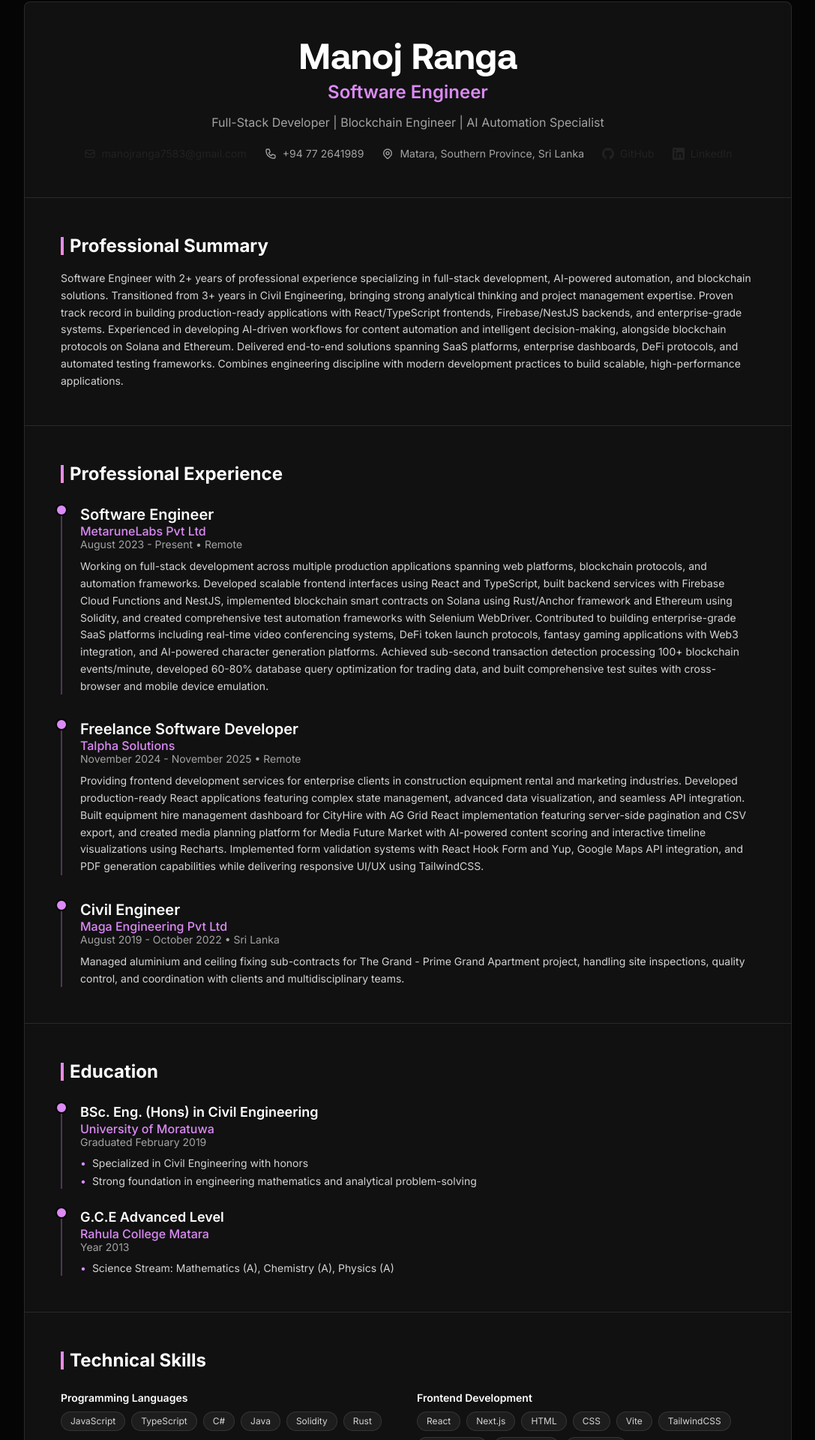
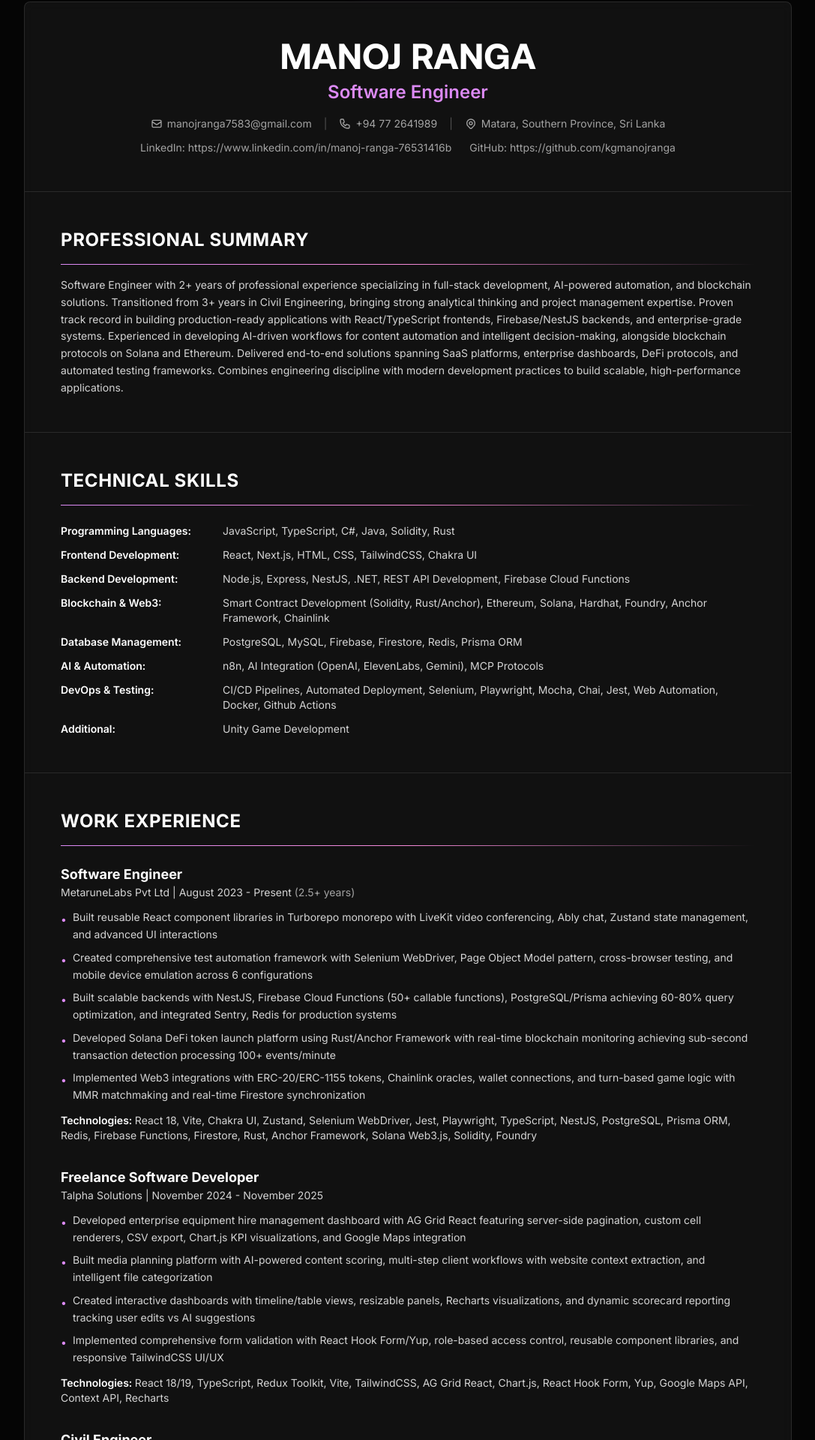
Before and after one commit to kgmanojranga/portfolio-manojranga, a React (Vite) app in the folder client/: page /resume in a window 1280 px wide. Shown: the part 152-2072 px from the top of the page at 75% size, without its empty margins (96-1183 px from the left). Built offline with nearby package versions, Linux system fonts and the light colour scheme.

Commit message:
chore: update ResumePage.tsx

```diff
--- a/client/src/pages/ResumePage.tsx
+++ b/client/src/pages/ResumePage.tsx
@@ -3,26 +3,151 @@ import Container from '../components/common/Container';
 import portfolioData from '../data/portfolio';
 
 const ResumePage = () => {
-  const { about, experience, education, skills, contact } = portfolioData;
+  const { about, contact } = portfolioData;
 
   useEffect(() => {
     window.scrollTo({ top: 0 });
   }, []);
 
-  // Group skills by category for better display
-  const skillsByCategory = {
-    'Programming Languages': skills.find((s) => s.category === 'languages'),
-    'Frontend Development': skills.find((s) => s.category === 'frontend'),
-    'Backend Development': skills.find((s) => s.category === 'backend'),
-    'Blockchain & Web3': skills.find((s) => s.category === 'blockchain'),
-    'Database Management': skills.find((s) => s.category === 'database'),
-    'AI & Automation': skills.find((s) => s.category === 'ai'),
-    'DevOps & Testing': skills.find((s) => s.category === 'devops'),
-  };
-
   const handlePrint = () => {
     window.print();
   };
+
+  // Work Experience from the optimized resume
+  const workExperience = [
+    {
+      id: '1',
+      position: 'Software Engineer',
+      company: 'MetaruneLabs Pvt Ltd',
+      period: 'August 2023 - Present',
+      duration: '(2.5+ years)',
+      achievements: [
+        'Built reusable React component libraries in Turborepo monorepo with LiveKit video conferencing, Ably chat, Zustand state management, and advanced UI interactions',
+        'Created comprehensive test automation framework with Selenium WebDriver, Page Object Model pattern, cross-browser testing, and mobile device emulation across 6 configurations',
+        'Built scalable backends with NestJS, Firebase Cloud Functions (50+ callable functions), PostgreSQL/Prisma achieving 60-80% query optimization, and integrated Sentry, Redis for production systems',
+        'Developed Solana DeFi token launch platform using Rust/Anchor Framework with real-time blockchain monitoring achieving sub-second transaction detection processing 100+ events/minute',
+        'Implemented Web3 integrations with ERC-20/ERC-1155 tokens, Chainlink oracles, wallet connections, and turn-based game logic with MMR matchmaking and real-time Firestore synchronization',
+      ],
+      technologies:
+        'React 18, Vite, Chakra UI, Zustand, Selenium WebDriver, Jest, Playwright, TypeScript, NestJS, PostgreSQL, Prisma ORM, Redis, Firebase Functions, Firestore, Rust, Anchor Framework, Solana Web3.js, Solidity, Foundry',
+    },
+    {
+      id: '2',
+      position: 'Freelance Software Developer',
+      company: 'Talpha Solutions',
+      period: 'November 2024 - November 2025',
+      achievements: [
+        'Developed enterprise equipment hire management dashboard with AG Grid React featuring server-side pagination, custom cell renderers, CSV export, Chart.js KPI visualizations, and Google Maps integration',
+        'Built media planning platform with AI-powered content scoring, multi-step client workflows with website context extraction, and intelligent file categorization',
+        'Created interactive dashboards with timeline/table views, resizable panels, Recharts visualizations, and dynamic scorecard reporting tracking user edits vs AI suggestions',
+        'Implemented comprehensive form validation with React Hook Form/Yup, role-based access control, reusable component libraries, and responsive TailwindCSS UI/UX',
+      ],
+      technologies:
+        'React 18/19, TypeScript, Redux Toolkit, Vite, TailwindCSS, AG Grid React, Chart.js, React Hook Form, Yup, Google Maps API, Context API, Recharts',
+    },
+    {
+      id: '3',
+      position: 'Civil Engineer',
+      company: 'Maga Engineering Pvt Ltd',
+      period: 'August 2019 - October 2022',
+      duration: '(3 years 2 months)',
+      achievements: [
+        'Managed aluminium and ceiling fixing sub-contracts for The Grand - Prime Grand Apartment project, conducting site inspections, quality control, and coordinating with clients and multidisciplinary teams to ensure project delivery and compliance',
+      ],
+    },
+  ];
+
+  // Education from the optimized resume
+  const education = [
+    {
+      id: '1',
+      degree: 'BSc. Eng. (Hons) in Civil Engineering',
+      institution: 'University of Moratuwa',
+      period: 'Graduated February 2019',
+    },
+    {
+      id: '2',
+      degree: 'G.C.E Advanced Level',
+      institution: 'Rahula College Matara',
+      period: 'Year 2013',
+      achievements: [
+        'Science Stream: Mathematics (A), Chemistry (A), Physics (A)',
+      ],
+    },
+  ];
+
+  // Technical Skills organized as per the optimized resume
+  const technicalSkills = [
+    {
+      category: 'Programming Languages',
+      items: ['JavaScript', 'TypeScript', 'C#', 'Java', 'Solidity', 'Rust'],
+    },
+    {
+      category: 'Frontend Development',
+      items: ['React', 'Next.js', 'HTML', 'CSS', 'TailwindCSS', 'Chakra UI'],
+    },
+    {
+      category: 'Backend Development',
+      items: [
+        'Node.js',
+        'Express',
+        'NestJS',
+        '.NET',
+        'REST API Development',
+        'Firebase Cloud Functions',
+      ],
+    },
+    {
+      category: 'Blockchain & Web3',
+      items: [
+        'Smart Contract Development (Solidity, Rust/Anchor)',
+        'Ethereum',
+        'Solana',
+        'Hardhat',
+        'Foundry',
+        'Anchor Framework',
+        'Chainlink',
+      ],
+    },
+    {
+      category: 'Database Management',
+      items: [
+        'PostgreSQL',
+        'MySQL',
+        'Firebase',
+        'Firestore',
+        'Redis',
+        'Prisma ORM',
+      ],
+    },
+    {
+      category: 'AI & Automation',
+      items: [
+        'n8n',
+        'AI Integration (OpenAI, ElevenLabs, Gemini)',
+        'MCP Protocols',
+      ],
+    },
+    {
+      category: 'DevOps & Testing',
+      items: [
+        'CI/CD Pipelines',
+        'Automated Deployment',
+        'Selenium',
+        'Playwright',
+        'Mocha',
+        'Chai',
+        'Jest',
+        'Web Automation',
+        'Docker',
+        'Github Actions',
+      ],
+    },
+    {
+      category: 'Additional',
+      items: ['Unity Game Development'],
+    },
+  ];
 
   return (
     <div className="relative min-h-screen bg-neutral-950 text-neutral-200">
@@ -61,20 +186,17 @@ const ResumePage = () => {
           <div className="p-8 md:p-12 border-b border-white/10 print:border-neutral-300">
             <div className="text-center">
               <h1 className="text-4xl md:text-5xl font-bold text-white print:text-black mb-2 font-aeonik">
-                {about.name}
+                {about.name.toUpperCase()}
               </h1>
               <p className="text-xl md:text-2xl text-wave-primary print:text-neutral-700 mb-4 font-semibold">
                 {about.title}
               </p>
-              <p className="text-neutral-400 print:text-neutral-600 mb-6 max-w-3xl mx-auto">
-                {about.tagline}
-              </p>
 
               {/* Contact Info */}
-              <div className="flex flex-wrap justify-center gap-4 md:gap-6 text-sm text-neutral-400 print:text-neutral-700">
+              <div className="flex flex-wrap justify-center gap-3 md:gap-4 text-sm text-neutral-400 print:text-neutral-700">
                 <a
                   href={`mailto:${contact.email}`}
-                  className="flex items-center gap-2 hover:text-wave-primary transition-colors print:text-neutral-700"
+                  className="text-neutral-400 flex items-center gap-1.5 hover:text-wave-primary transition-colors print:text-neutral-700"
                 >
                   <svg
                     className="w-4 h-4"
@@ -91,7 +213,10 @@ const ResumePage = () => {
                   </svg>
                   {contact.email}
                 </a>
-                <span className="flex items-center gap-2">
+                <span className="text-neutral-600 print:text-neutral-400">
+                  |
+                </span>
+                <span className="flex items-center gap-1.5">
                   <svg
                     className="w-4 h-4"
                     fill="none"
@@ -107,7 +232,10 @@ const ResumePage = () => {
                   </svg>
                   {contact.phone}
                 </span>
-                <span className="flex items-center gap-2">
+                <span className="text-neutral-600 print:text-neutral-400">
+                  |
+                </span>
+                <span className="flex items-center gap-1.5">
                   <svg
                     className="w-4 h-4"
                     fill="none"
@@ -129,35 +257,25 @@ const ResumePage = () => {
                   </svg>
                   {contact.location}
                 </span>
+              </div>
+
+              {/* Social Links */}
+              <div className="flex flex-wrap justify-center gap-4 md:gap-6 text-sm text-neutral-400 print:text-neutral-700 mt-3">
+                <a
+                  href={contact.linkedin}
+                  target="_blank"
+                  rel="noopener noreferrer"
+                  className="text-neutral-400 flex items-center gap-1.5 hover:text-wave-primary transition-colors print:text-neutral-700"
+                >
+                  LinkedIn: {contact.linkedin}
+                </a>
                 <a
                   href={contact.github}
                   target="_blank"
                   rel="noopener noreferrer"
-                  className="flex items-center gap-2 hover:text-wave-primary transition-colors print:text-neutral-700"
+                  className="text-neutral-400 flex items-center gap-1.5 hover:text-wave-primary transition-colors print:text-neutral-700"
                 >
-                  <svg
-                    className="w-4 h-4"
-                    fill="currentColor"
-                    viewBox="0 0 24 24"
-                  >
-                    <path d="M12 0c-6.626 0-12 5.373-12 12 0 5.302 3.438 9.8 8.207 11.387.599.111.793-.261.793-.577v-2.234c-3.338.726-4.033-1.416-4.033-1.416-.546-1.387-1.333-1.756-1.333-1.756-1.089-.745.083-.729.083-.729 1.205.084 1.839 1.237 1.839 1.237 1.07 1.834 2.807 1.304 3.492.997.107-.775.418-1.305.762-1.604-2.665-.305-5.467-1.334-5.467-5.931 0-1.311.469-2.381 1.236-3.221-.124-.303-.535-1.524.117-3.176 0 0 1.008-.322 3.301 1.23.957-.266 1.983-.399 3.003-.404 1.02.005 2.047.138 3.006.404 2.291-1.552 3.297-1.23 3.297-1.23.653 1.653.242 2.874.118 3.176.77.84 1.235 1.911 1.235 3.221 0 4.609-2.807 5.624-5.479 5.921.43.372.823 1.102.823 2.222v3.293c0 .319.192.694.801.576 4.765-1.589 8.199-6.086 8.199-11.386 0-6.627-5.373-12-12-12z" />
-                  </svg>
-                  GitHub
-                </a>
-                <a
-                  href={contact.linkedin}
-                  target="_blank"
-                  rel="noopener noreferrer"
-                  className="flex items-center gap-2 hover:text-wave-primary transition-colors print:text-neutral-700"
-                >
-                  <svg
-                    className="w-4 h-4"
-                    fill="currentColor"
-                    viewBox="0 0 24 24"
-                  >
-                    <path d="M20.447 20.452h-3.554v-5.569c0-1.328-.027-3.037-1.852-3.037-1.853 0-2.136 1.445-2.136 2.939v5.667H9.351V9h3.414v1.561h.046c.477-.9 1.637-1.85 3.37-1.85 3.601 0 4.267 2.37 4.267 5.455v6.286zM5.337 7.433c-1.144 0-2.063-.926-2.063-2.065 0-1.138.92-2.063 2.063-2.063 1.14 0 2.064.925 2.064 2.063 0 1.139-.925 2.065-2.064 2.065zm1.782 13.019H3.555V9h3.564v11.452zM22.225 0H1.771C.792 0 0 .774 0 1.729v20.542C0 23.227.792 24 1.771 24h20.451C23.2 24 24 23.227 24 22.271V1.729C24 .774 23.2 0 22.222 0h.003z" />
-                  </svg>
-                  LinkedIn
+                  GitHub: {contact.github}
                 </a>
               </div>
             </div>
@@ -165,75 +283,107 @@ const ResumePage = () => {
 
           {/* Professional Summary */}
           <div className="p-8 md:p-12 border-b border-white/10 print:border-neutral-300">
-            <h2 className="text-2xl font-bold text-white print:text-black mb-4 flex items-center gap-2">
-              <span className="w-1 h-6 bg-gradient-to-b from-wave-primary to-wave-secondary print:bg-neutral-800" />
+            <h2 className="text-2xl font-bold text-white print:text-black mb-4 uppercase tracking-wide">
               Professional Summary
             </h2>
+            <div className="w-full h-px bg-gradient-to-r from-wave-primary via-wave-secondary to-transparent mb-4 print:bg-neutral-400" />
             <p className="text-neutral-300 print:text-neutral-700 leading-relaxed text-sm">
               {about.bio}
             </p>
           </div>
 
-          {/* Experience Section */}
+          {/* Technical Skills Section */}
           <div className="p-8 md:p-12 border-b border-white/10 print:border-neutral-300">
-            <h2 className="text-2xl font-bold text-white print:text-black mb-6 flex items-center gap-2">
-              <span className="w-1 h-6 bg-gradient-to-b from-wave-primary to-wave-secondary print:bg-neutral-800" />
-              Professional Experience
+            <h2 className="text-2xl font-bold text-white print:text-black mb-4 uppercase tracking-wide">
+              Technical Skills
             </h2>
+            <div className="w-full h-px bg-gradient-to-r from-wave-primary via-wave-secondary to-transparent mb-6 print:bg-neutral-400" />
+            <div className="space-y-3">
+              {technicalSkills.map((skill, idx) => (
+                <div
+                  key={idx}
+                  className="flex flex-col sm:flex-row gap-2 sm:gap-4"
+                >
+                  <div className="font-semibold text-white print:text-black min-w-[200px] text-sm">
+                    {skill.category}:
+                  </div>
+                  <div className="text-neutral-300 print:text-neutral-700 text-sm">
+                    {skill.items.join(', ')}
+                  </div>
+                </div>
+              ))}
+            </div>
+          </div>
+
+          {/* Work Experience Section */}
+          <div className="p-8 md:p-12 border-b border-white/10 print:border-neutral-300">
+            <h2 className="text-2xl font-bold text-white print:text-black mb-4 uppercase tracking-wide">
+              Work Experience
+            </h2>
+            <div className="w-full h-px bg-gradient-to-r from-wave-primary via-wave-secondary to-transparent mb-6 print:bg-neutral-400" />
             <div className="space-y-8">
-              {experience.map((exp) => (
-                <div
-                  key={exp.id}
-                  className="relative pl-6 border-l-2 border-wave-primary/30 print:border-neutral-400"
-                >
-                  <div className="absolute -left-[9px] top-0 w-4 h-4 rounded-full bg-wave-primary print:bg-neutral-800 border-2 border-neutral-950 print:border-white" />
-                  <div className="mb-2">
-                    <h3 className="text-xl font-semibold text-white print:text-black">
+              {workExperience.map((exp) => (
+                <div key={exp.id} className="space-y-3">
+                  <div>
+                    <h3 className="text-lg font-bold text-white print:text-black">
                       {exp.position}
                     </h3>
-                    <p className="text-wave-primary print:text-neutral-700 font-medium">
-                      {exp.company}
-                    </p>
-                    <p className="text-sm text-neutral-400 print:text-neutral-600">
-                      {exp.period} • {exp.location}
+                    <p className="text-neutral-300 print:text-neutral-700 text-sm">
+                      {exp.company} | {exp.period}{' '}
+                      {exp.duration && (
+                        <span className="text-neutral-400 print:text-neutral-600">
+                          {exp.duration}
+                        </span>
+                      )}
                     </p>
                   </div>
-                  <p className="text-neutral-300 print:text-neutral-700 leading-relaxed text-sm">
-                    {exp.description}
-                  </p>
+
+                  <ul className="space-y-2 text-sm text-neutral-300 print:text-neutral-700">
+                    {exp.achievements.map((achievement, idx) => (
+                      <li key={idx} className="flex items-start gap-2">
+                        <span className="text-wave-primary print:text-neutral-700 mt-1 flex-shrink-0">
+                          •
+                        </span>
+                        <span className="leading-relaxed">{achievement}</span>
+                      </li>
+                    ))}
+                  </ul>
+
+                  {exp.technologies && (
+                    <div className="mt-3">
+                      <span className="font-semibold text-white print:text-black text-sm">
+                        Technologies:{' '}
+                      </span>
+                      <span className="text-neutral-300 print:text-neutral-700 text-sm">
+                        {exp.technologies}
+                      </span>
+                    </div>
+                  )}
                 </div>
               ))}
             </div>
           </div>
 
           {/* Education Section */}
-          <div className="p-8 md:p-12 border-b border-white/10 print:border-neutral-300">
-            <h2 className="text-2xl font-bold text-white print:text-black mb-6 flex items-center gap-2">
-              <span className="w-1 h-6 bg-gradient-to-b from-wave-primary to-wave-secondary print:bg-neutral-800" />
+          <div className="p-8 md:p-12">
+            <h2 className="text-2xl font-bold text-white print:text-black mb-4 uppercase tracking-wide">
               Education
             </h2>
+            <div className="w-full h-px bg-gradient-to-r from-wave-primary via-wave-secondary to-transparent mb-6 print:bg-neutral-400" />
             <div className="space-y-6">
               {education.map((edu) => (
-                <div
-                  key={edu.id}
-                  className="relative pl-6 border-l-2 border-wave-primary/30 print:border-neutral-400"
-                >
-                  <div className="absolute -left-[9px] top-0 w-4 h-4 rounded-full bg-wave-primary print:bg-neutral-800 border-2 border-neutral-950 print:border-white" />
-                  <div>
-                    <h3 className="text-lg font-semibold text-white print:text-black">
+                <div key={edu.id}>
+                  <h3 className="text-lg font-bold text-white print:text-black">
                     {edu.degree}
                   </h3>
-                    <p className="text-wave-primary print:text-neutral-700 font-medium">
-                      {edu.institution}
-                    </p>
-                    <p className="text-sm text-neutral-400 print:text-neutral-600 mb-2">
-                      {edu.period}
+                  <p className="text-neutral-300 print:text-neutral-700 font-medium text-sm">
+                    {edu.institution} | {edu.period}
                   </p>
                   {edu.achievements && edu.achievements.length > 0 && (
-                      <ul className="space-y-1 text-sm text-neutral-300 print:text-neutral-700 mt-2">
+                    <ul className="mt-2 space-y-1 text-sm text-neutral-300 print:text-neutral-700">
                       {edu.achievements.map((achievement, idx) => (
-                          <li key={idx} className="flex items-start">
-                            <span className="text-wave-primary print:text-neutral-700 mr-2">
+                        <li key={idx} className="flex items-start gap-2">
+                          <span className="text-wave-primary print:text-neutral-700">
                             •
                           </span>
                           {achievement}
@@ -242,38 +392,7 @@ const ResumePage = () => {
                     </ul>
                   )}
                 </div>
-                </div>
               ))}
-            </div>
-          </div>
-
-          {/* Skills Section */}
-          <div className="p-8 md:p-12">
-            <h2 className="text-2xl font-bold text-white print:text-black mb-6 flex items-center gap-2">
-              <span className="w-1 h-6 bg-gradient-to-b from-wave-primary to-wave-secondary print:bg-neutral-800" />
-              Technical Skills
-            </h2>
-            <div className="grid md:grid-cols-2 gap-6">
-              {Object.entries(skillsByCategory).map(([category, skill]) => {
-                if (!skill) return null;
-                return (
-                  <div key={skill.id} className="space-y-2">
-                    <h3 className="font-semibold text-white print:text-black text-sm">
-                      {category}
-                    </h3>
-                    <div className="flex flex-wrap gap-2">
-                      {skill.items?.map((item, idx) => (
-                        <span
-                          key={idx}
-                          className="px-3 py-1 text-xs rounded-full bg-white/5 border border-white/10 text-neutral-300 print:bg-neutral-100 print:border-neutral-300 print:text-neutral-700"
-                        >
-                          {item}
-                        </span>
-                      ))}
-                    </div>
-                  </div>
-                );
-              })}
             </div>
           </div>
         </div>
```
Lines whose indentation alone changed are shown as unchanged.
